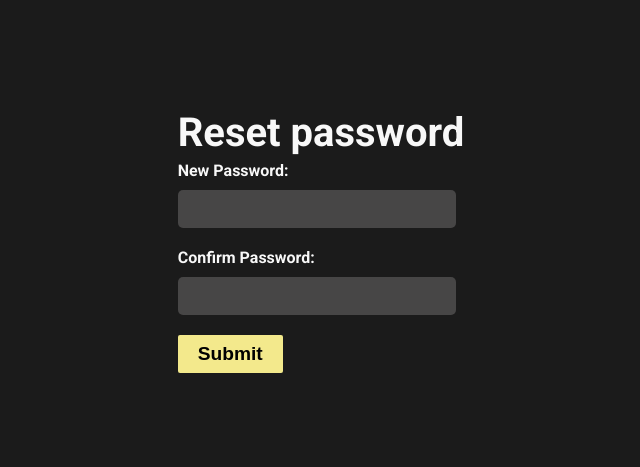
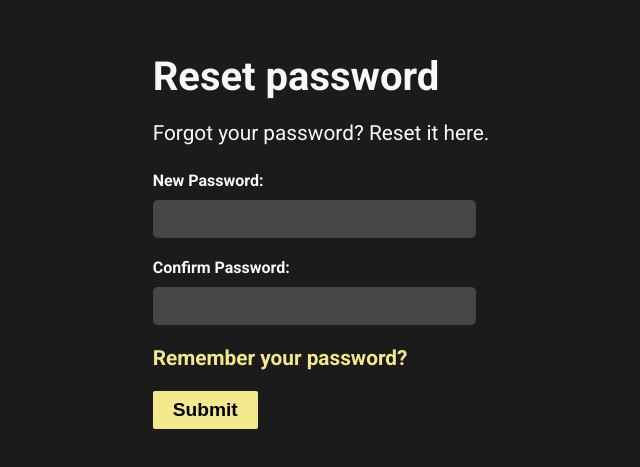
Before and after one commit to Servatom/notefy, a React (Create React App) app in the folder frontend/: page /forgot-password in a window 1280 px wide. Shown: the part 149-616 px from the top of the page, without its empty margins (319-959 px from the left). Built offline with nearby package versions, Linux system fonts and the light colour scheme; no server answers.

Commit message:
Updated ForgotPassword component

```diff
--- a/frontend/src/components/ForgotPassword.js
+++ b/frontend/src/components/ForgotPassword.js
@@ -5,7 +5,7 @@ import React, { useState } from 'react';
 import Alert from './Alert';
 import URL from '../URL';
 import axios from 'axios';
-import { useHistory } from 'react-router-dom';
+import { Link, useHistory } from 'react-router-dom';
 
 const PW_EMAIL_ENDPOINT = '/api/users/forgot_password/';
 const NEW_PW_ENDPOINT = '/api/users/new_password/';
@@ -58,6 +58,7 @@ const ForgotPassword = () => {
 		<>
 			<div className='password-container'>
 				<h1>Reset password</h1>
+				<p>Forgot your password? Reset it here.</p>
 				<form onSubmit={handleSubmit}>
 					<label htmlFor='password1'>New Password:</label>
 					<input
@@ -73,6 +74,11 @@ const ForgotPassword = () => {
 						onChange={handleFormChange}
 						required
 					/>
+					<p>
+						<Link to='/'>
+							Remember your password?
+						</Link>
+					</p>
 					<button type='submit' disabled={loading}>
 						Submit
 					</button>
```
